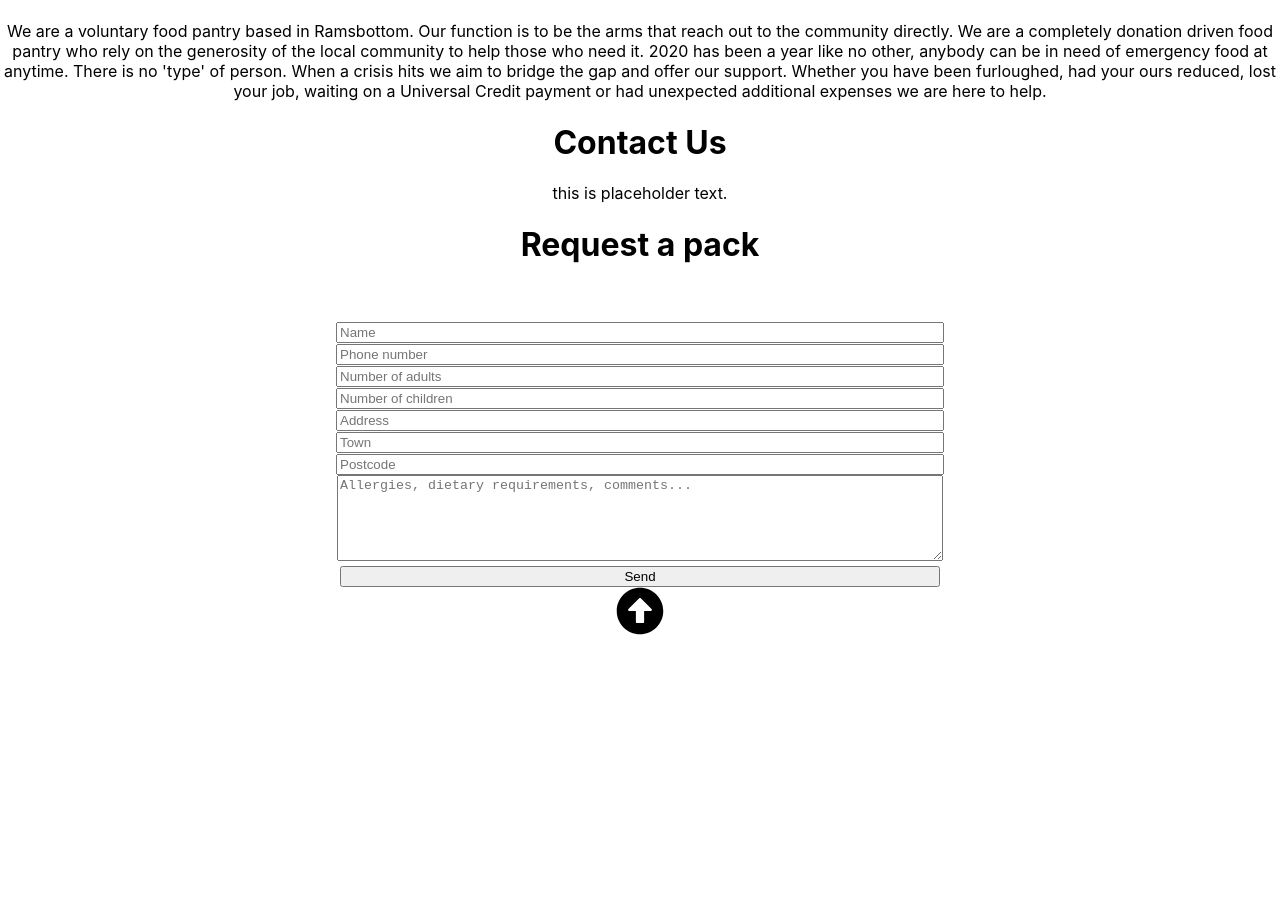
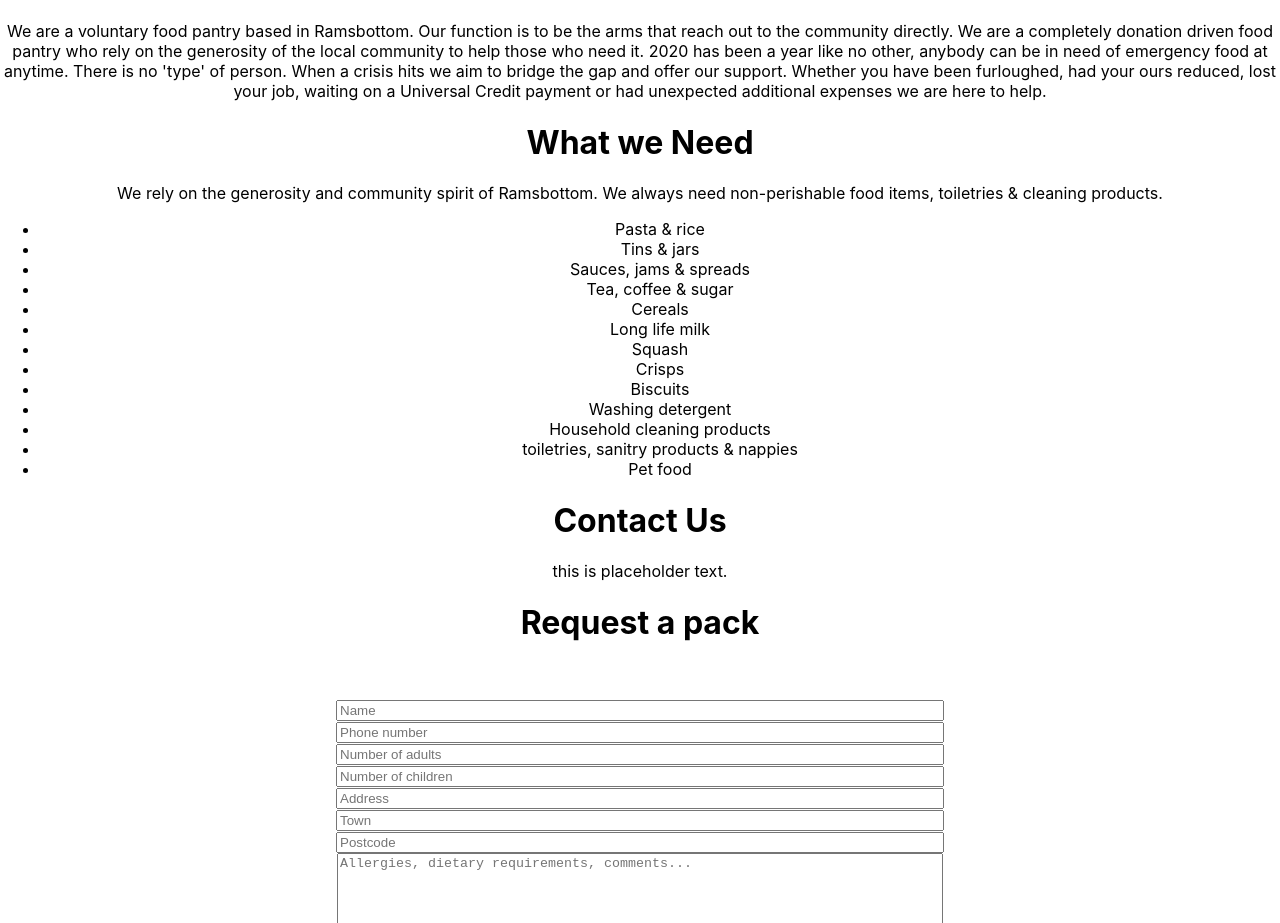
Before and after one commit to jbram-js/ramsbottom-pantry, a React (Create React App) app: page / in a window 1280 px wide. Shown: the part 980-1903 px from the top of the page. Before the commit the page ends 1615 px from the top, so only its background shows below. Built offline with nearby package versions, Linux system fonts and the light colour scheme.

Commit message:
added wording to what we need page

```diff
--- a/src/components/App.js
+++ b/src/components/App.js
@@ -3,12 +3,14 @@ import NavBar from "./NavBar";
 import About from "./About";
 import Contact from "./Request.js";
 import Request from "./Contact.js";
+import WhatWeNeed from "./WhatWeNeed.js";
 
 function App() {
   return (
     <div className="App">
       <NavBar />
       <About />
+      <WhatWeNeed />
       <Request />
       <Contact />
     </div>
--- a/src/components/WhatWeNeed.js
+++ b/src/components/WhatWeNeed.js
@@ -0,0 +1,32 @@
+import React from "react";
+
+const WhatWeNeed = () => {
+  return (
+    <div className="WhatWeNeed">
+      <h1>What we Need</h1>
+      <p>
+        We rely on the generosity and community spirit of Ramsbottom. We always
+        need non-perishable food items, toiletries & cleaning products.
+      </p>
+      <ul className="wwn-list">
+        <li className="wwn-list-item">Pasta & rice</li>
+        <li className="wwn-list-item">Tins & jars</li>
+        <li className="wwn-list-item">Sauces, jams & spreads</li>
+        <li className="wwn-list-item">Tea, coffee & sugar</li>
+        <li className="wwn-list-item">Cereals</li>
+        <li className="wwn-list-item">Long life milk</li>
+        <li className="wwn-list-item">Squash</li>
+        <li className="wwn-list-item">Crisps</li>
+        <li className="wwn-list-item">Biscuits</li>
+        <li className="wwn-list-item">Washing detergent</li>
+        <li className="wwn-list-item">Household cleaning products</li>
+        <li className="wwn-list-item">
+          toiletries, sanitry products & nappies
+        </li>
+        <li className="wwn-list-item">Pet food</li>
+      </ul>
+    </div>
+  );
+};
+
+export default WhatWeNeed;
```
